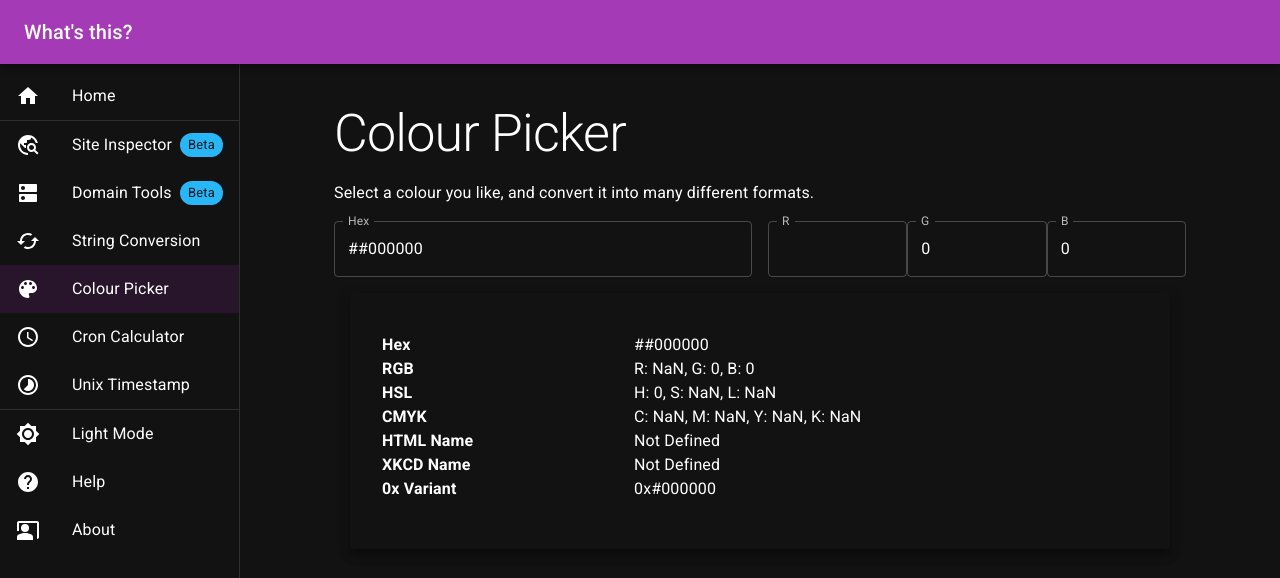
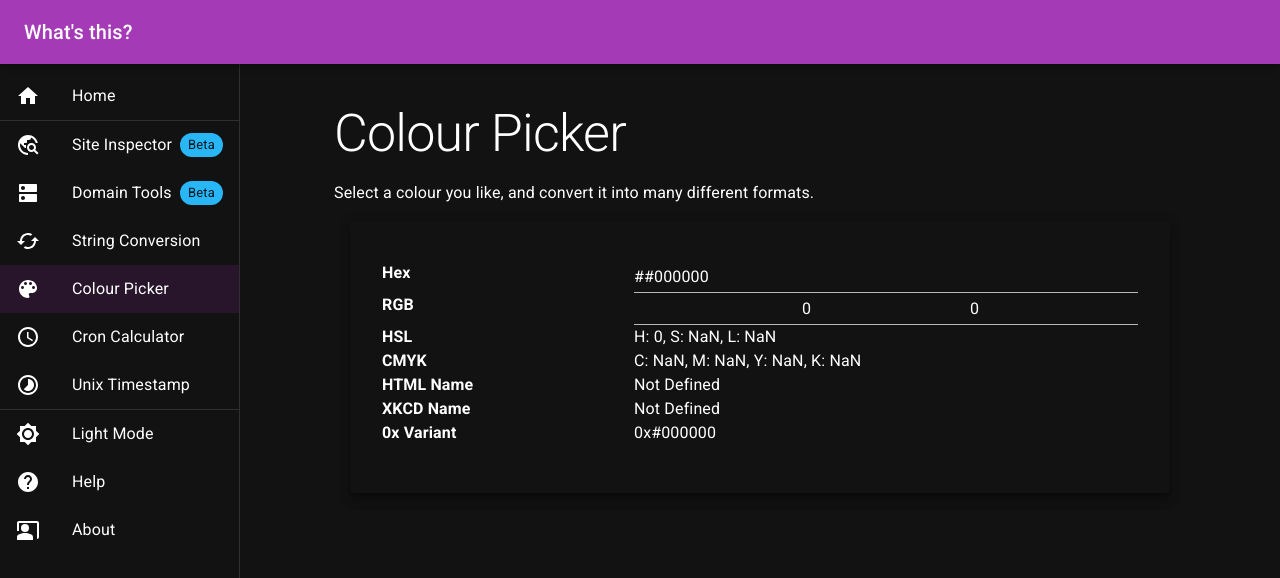
Before and after one commit to soup-bowl/whatsth.is, a React (Create React App) app: page /#/colour in a window 1280 px wide. Shown: the top 578 px of the page. Built offline with nearby package versions, Linux system fonts and the light colour scheme.

Commit message:
Relocated the input fields.

```diff
--- a/src/pages/colour.tsx
+++ b/src/pages/colour.tsx
@@ -20,64 +20,6 @@ const ColourPickerPage = () => {
 		<>
 			<Typography variant="h1" my={2}>{siteTitle}</Typography>
 			<Typography my={2}>Select a colour you like, and convert it into many different formats.</Typography>
-			<Grid container spacing={2}>
-				<Grid item xs={12} sm={6}>
-					<TextField fullWidth
-						id="hex"
-						label="Hex"
-						value={colours.hex}
-						InputLabelProps={{ shrink: true }}
-						onChange={(e) => setColours(hexToAll(e.target.value))}
-					/>
-				</Grid>
-				<Grid container item xs={12} sm={6}>
-					<Grid item xs={4}>
-						<TextField fullWidth
-							type="number"
-							id="rgb-r"
-							label="R"
-							value={colours.rgb.r}
-							InputProps={{ inputProps: { min: 0, max: 255 } }}
-							InputLabelProps={{ shrink: true }}
-							onChange={(e) => {
-								const rgb: RGB = { ...colours.rgb, r: parseInt(e.target.value) }
-								const hex: string = rgbToHex(rgb);
-								setColours(hexToAll(hex));
-							}}
-						/>
-					</Grid>
-					<Grid item xs={4}>
-						<TextField fullWidth
-							type="number"
-							id="rgb-g"
-							label="G"
-							value={colours.rgb.g}
-							InputProps={{ inputProps: { min: 0, max: 255 } }}
-							InputLabelProps={{ shrink: true }}
-							onChange={(e) => {
-								const rgb: RGB = { ...colours.rgb, g: parseInt(e.target.value) }
-								const hex: string = rgbToHex(rgb);
-								setColours(hexToAll(hex));
-							}}
-						/>
-					</Grid>
-					<Grid item xs={4}>
-						<TextField fullWidth
-							type="number"
-							id="rgb-b"
-							label="B"
-							value={colours.rgb.b}
-							InputProps={{ inputProps: { min: 0, max: 255 } }}
-							InputLabelProps={{ shrink: true }}
-							onChange={(e) => {
-								const rgb: RGB = { ...colours.rgb, b: parseInt(e.target.value) }
-								const hex: string = rgbToHex(rgb);
-								setColours(hexToAll(hex));
-							}}
-						/>
-					</Grid>
-				</Grid>
-			</Grid>
 			<Card raised={true} sx={{
 				backgroundColor: colours.hex,
 				backgroundImage: 'none',
@@ -92,14 +34,67 @@ const ColourPickerPage = () => {
 								<Typography sx={{ fontWeight: 'bold' }}>Hex</Typography>
 							</Grid>
 							<Grid item xs={12} sm={8}>
-								<Typography>{colours.hex}</Typography>
+								<TextField fullWidth
+									variant="standard"
+									value={colours.hex}
+									inputProps={{ style: { color: rgbToString(getContrastingColor(colours.rgb)) }}}
+									onChange={(e) => setColours(hexToAll(e.target.value))}
+								/>
 							</Grid>
 
 							<Grid item xs={12} sm={4}>
 								<Typography sx={{ fontWeight: 'bold' }}>RGB</Typography>
 							</Grid>
-							<Grid item xs={12} sm={8}>
-								<Typography>{`R: ${colours.rgb.r}, G: ${colours.rgb.g}, B: ${colours.rgb.b}`}</Typography>
+							<Grid item xs={12} sm={8} container>
+								<Grid item xs={4}>
+									<TextField fullWidth
+										variant="standard"
+										type="number"
+										value={colours.rgb.r}
+										InputProps={{
+											inputProps: { min: 0, max: 255 },
+											style: { color: rgbToString(getContrastingColor(colours.rgb)) }
+										}}
+										onChange={(e) => {
+											const rgb: RGB = { ...colours.rgb, r: parseInt(e.target.value) }
+											const hex: string = rgbToHex(rgb);
+											setColours(hexToAll(hex));
+										}}
+									/>
+								</Grid>
+								<Grid item xs={4}>
+									<TextField fullWidth
+										variant="standard"
+										type="number"
+										value={colours.rgb.g}
+										InputProps={{
+											inputProps: { min: 0, max: 255 },
+											style: { color: rgbToString(getContrastingColor(colours.rgb)) }
+										}}
+										onChange={(e) => {
+											const rgb: RGB = { ...colours.rgb, g: parseInt(e.target.value) }
+											const hex: string = rgbToHex(rgb);
+											setColours(hexToAll(hex));
+										}}
+									/>
+								</Grid>
+								<Grid item xs={4}>
+									<TextField fullWidth
+										variant="standard"
+										sx={{color: rgbToString(getContrastingColor(colours.rgb))}}
+										type="number"
+										value={colours.rgb.b}
+										InputProps={{
+											inputProps: { min: 0, max: 255 },
+											style: { color: rgbToString(getContrastingColor(colours.rgb)) }
+										}}
+										onChange={(e) => {
+											const rgb: RGB = { ...colours.rgb, b: parseInt(e.target.value) }
+											const hex: string = rgbToHex(rgb);
+											setColours(hexToAll(hex));
+										}}
+									/>
+								</Grid>
 							</Grid>
 
 							<Grid item xs={12} sm={4}>
```
